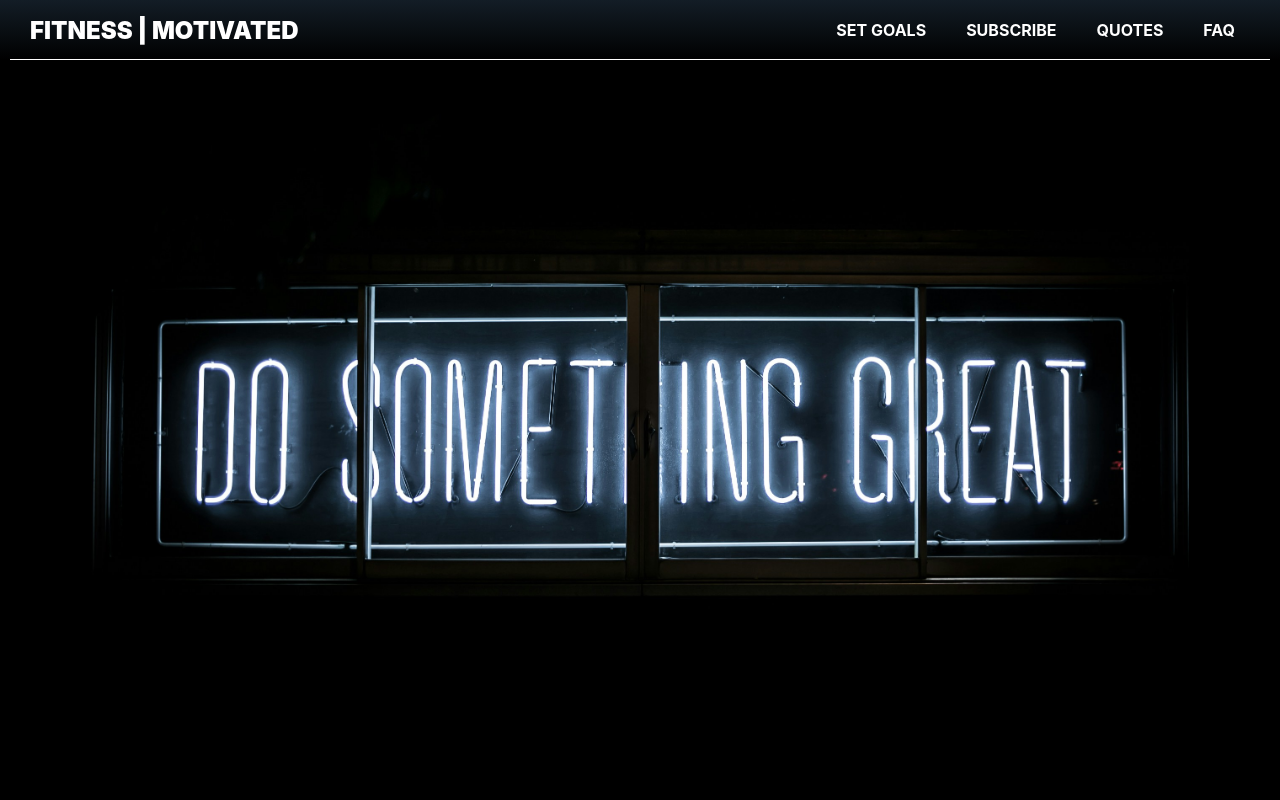
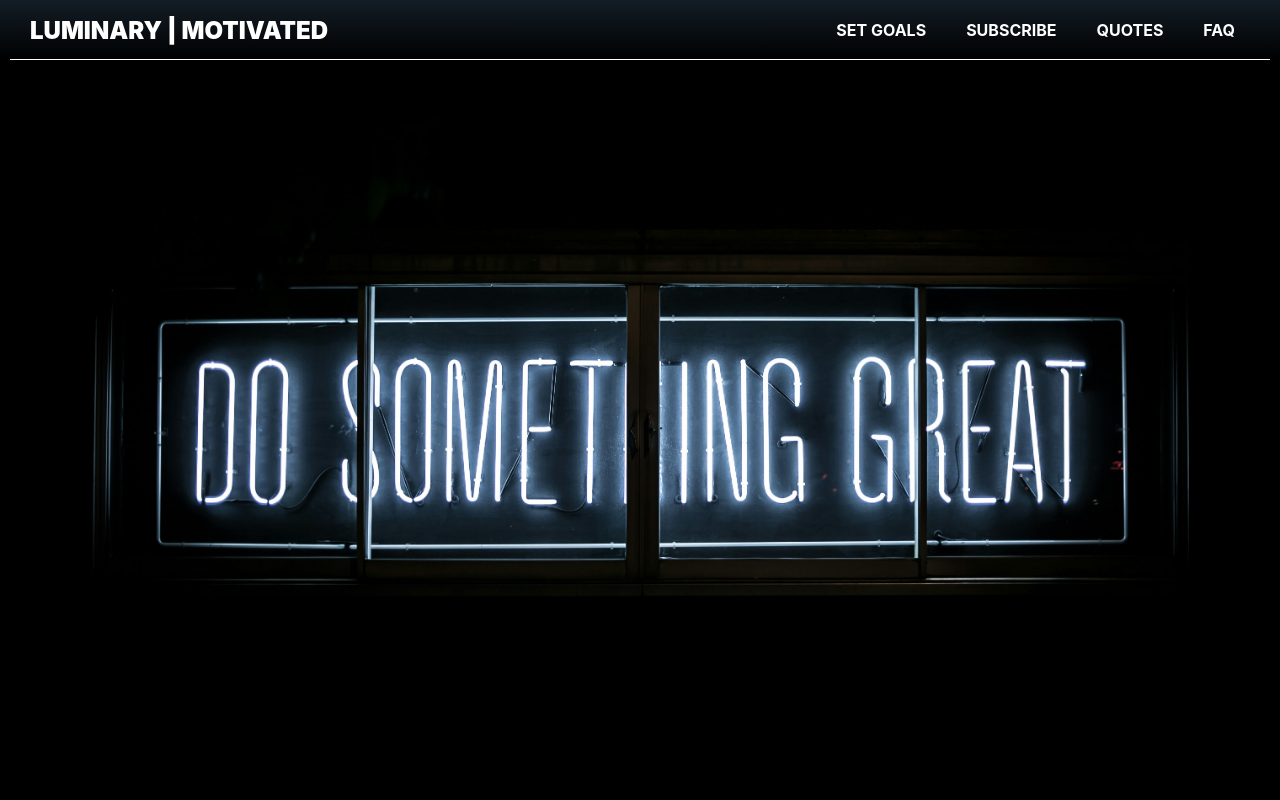
Before and after one commit to Dabdul21/FM-Site, a plain HTML site: page index.html in a window 1280 px wide. Shown: the top 800 px of the page. Drawn offline with Linux system fonts and the light colour scheme; a script that the page names is missing.

Commit message:
Update index.html

```diff
--- a/index.html
+++ b/index.html
@@ -12,7 +12,7 @@
 </head>
 <body>
   <nav>
-    <h1><a href="index.html">FITNESS | MOTIVATED</a></h1>
+    <h1><a href="index.html">LUMINARY | MOTIVATED</a></h1>
     <ul>
       <li><a href="#goals">SET GOALS</a></li>
       <li><a href="#hero">SUBSCRIBE</a></li>
```
